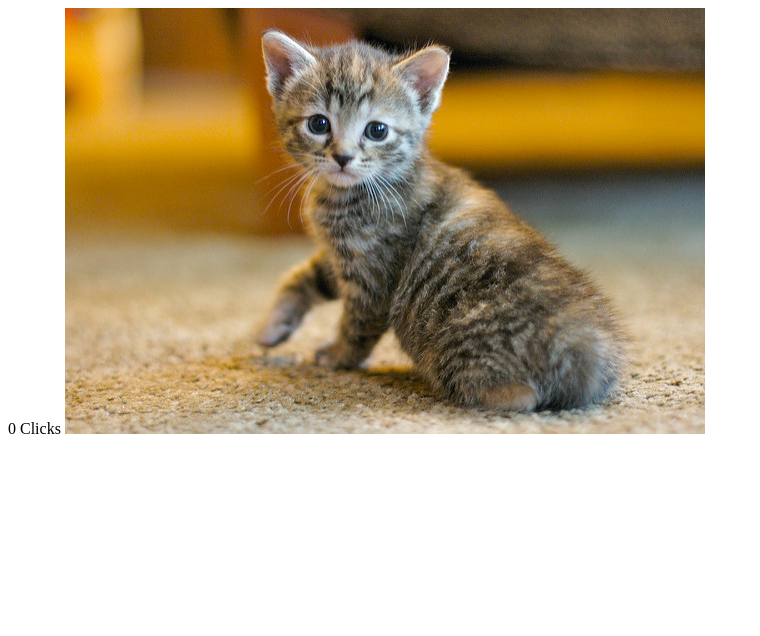
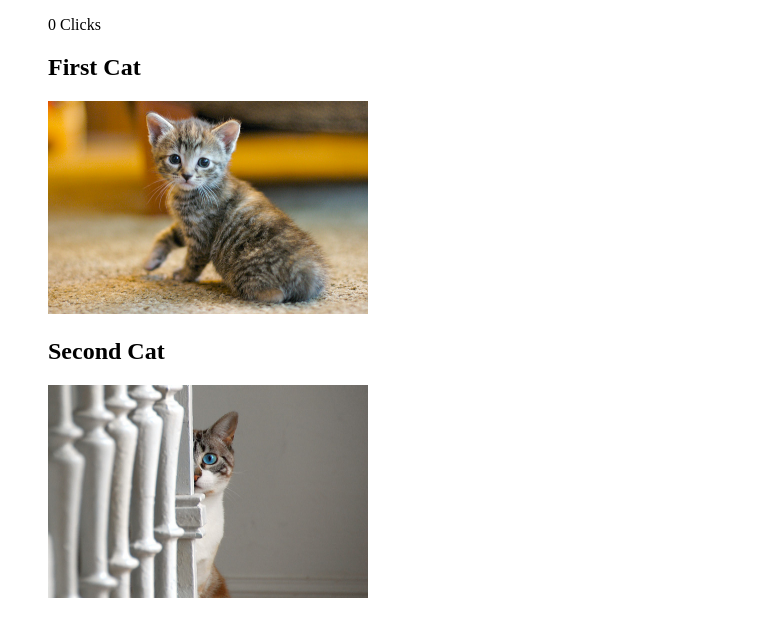
Before and after one commit to ElisaCovato/Cat-clicker, a plain HTML site: page index.html in a window 1280 px wide. Shown: the whole page, without its empty margins (0-760 px from the left). Drawn offline with Linux system fonts and the light colour scheme.

Commit message:
Add first requirements

```diff
--- a/index.html
+++ b/index.html
@@ -2,13 +2,27 @@
 <html>
 <head>
 	<meta charset="utf-8">
+	<meta name="viewport" content="width=device-width, initial-scale=1, shrink-to-fit=no">
+
+
+	<link rel="stylesheet" href="css/style.css">
+
+
 	<title>Cat Clicker</title>
 </head>
 <body>
-	<div class="cat">
+	<ul class="cats">
 		<span class="cat-count">0</span> Clicks
-		<img class="cat-img" src="img/cat.jpg" alt="image of a kitten">
+	<div class="cat1">
+		<h2 class="cat-name">First Cat</h2>
+		<img class="cat-img" src="img/cat1.jpg" alt="cute kitten" width="320" height="213">
 	</div>
+
+	<div class="cat2">
+		<h2 class="cat-name">Second Cat</h2>
+		<img class="cat-img" src="img/cat2.jpg" alt="hidden kitten" width="320" height="213">
+	</div>
+	</ul>
 
 	<script src="js/app.js"></script>
 </body>
--- a/js/app.js
+++ b/js/app.js
@@ -1,10 +1,12 @@
 var catElem = document.querySelector(".cat");
-var catImage = document.querySelector(".cat-img");
+var catImage = document.querySelectorAll(".cat-img");
 var catCount = document.querySelector(".cat-count");
 
 var clickCounter = 0;
 
-catImage.addEventListener('click', function(){
+for(var i=0; i<catImage.length; i++) {
+	catImage[i].addEventListener('click', function(){
 	clickCounter++;
   catCount.innerHTML = clickCounter;
 }, false);
+};
```
Also changed, not shown: css/style.css (added), img/cat1.jpg (renamed from img/cat.jpg), img/cat2.jpg (added).
